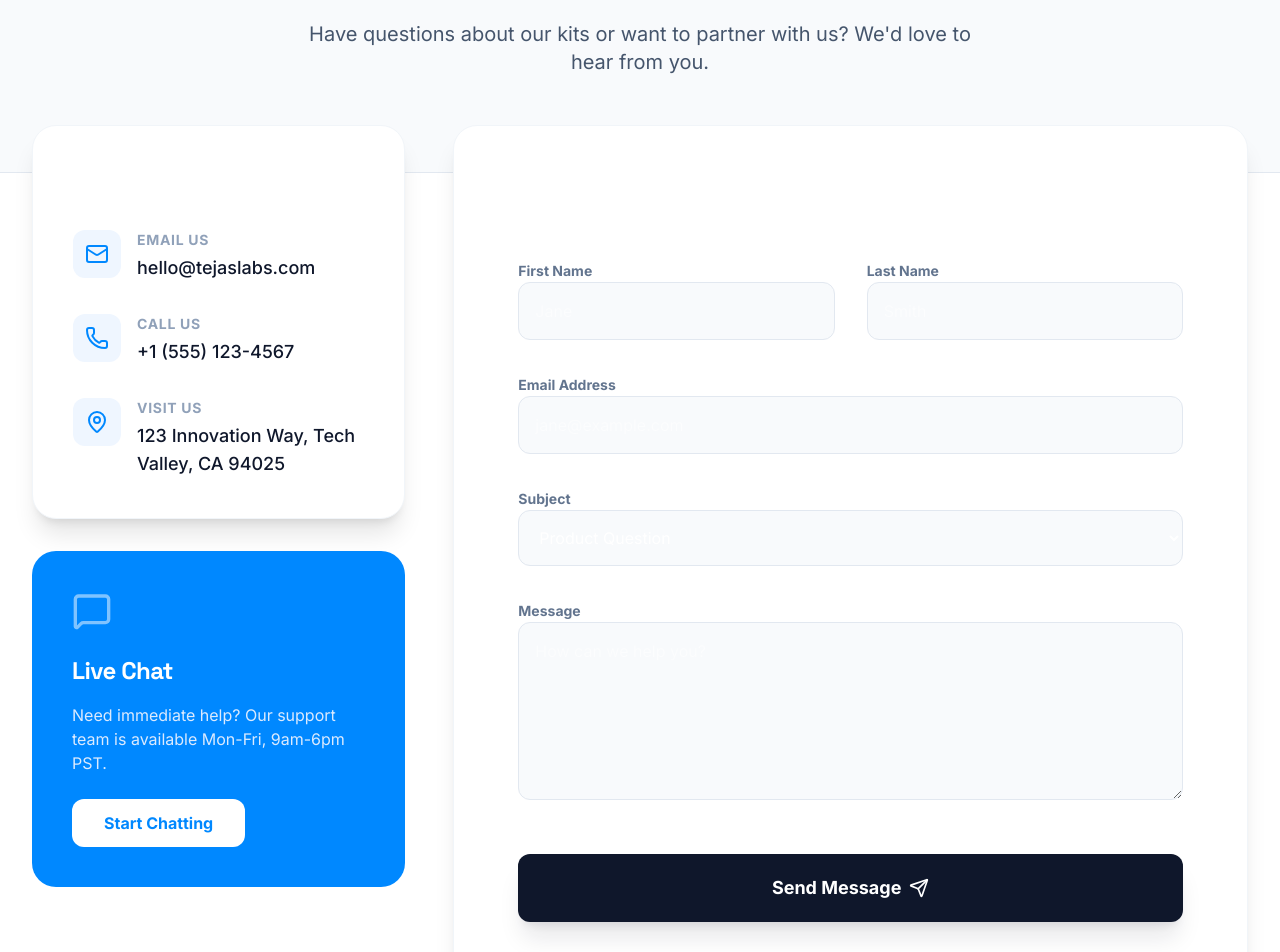
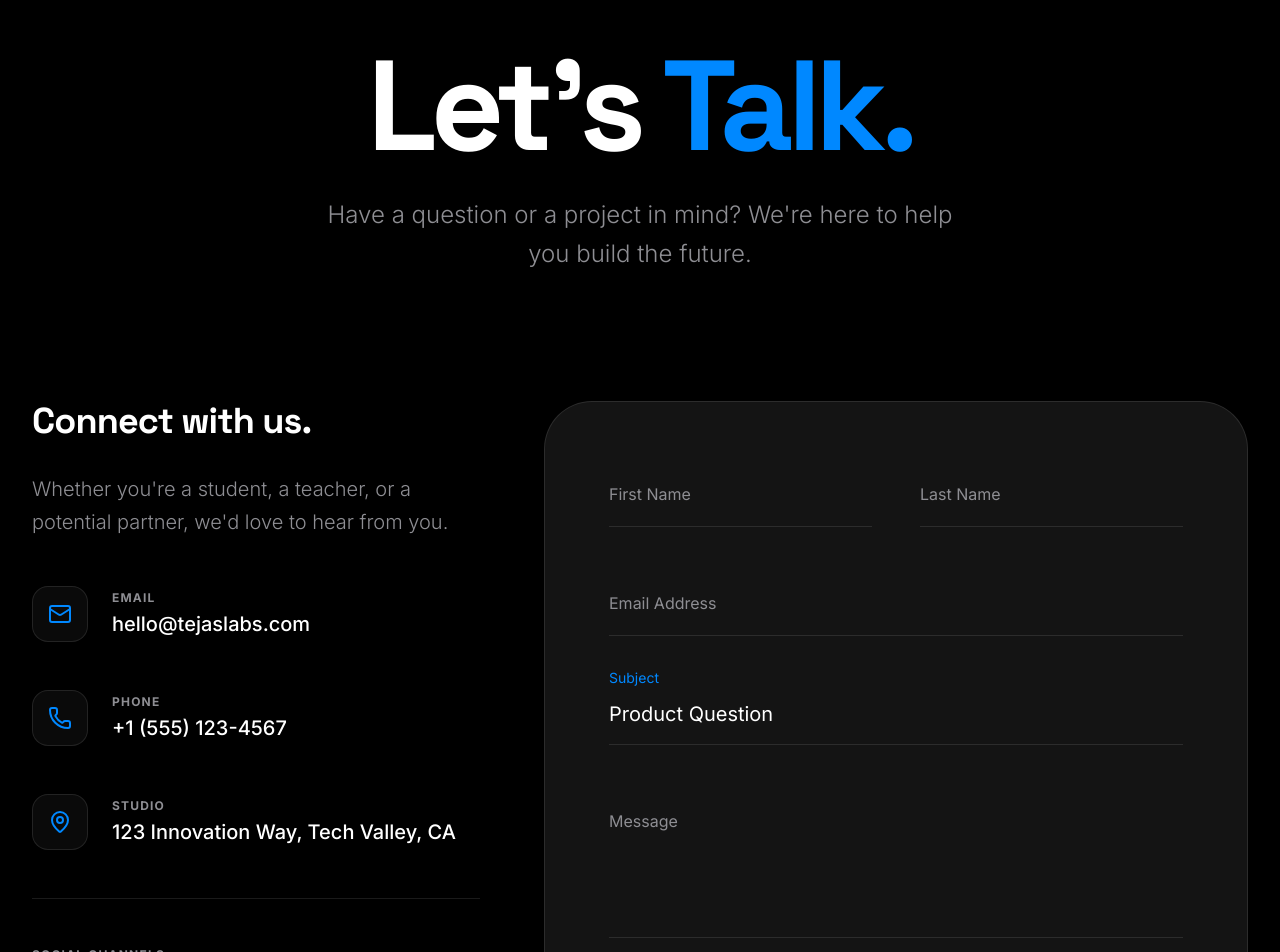
Before and after one commit to TejasLabs-in/TejasLabs, a React (Vite) app: page /contact in a window 1280 px wide. Shown: the part 240-1192 px from the top of the page. Built offline with nearby package versions, Linux system fonts and the light colour scheme.

Commit message:
Update Contact.tsx

```diff
--- a/src/pages/Contact.tsx
+++ b/src/pages/Contact.tsx
@@ -1,102 +1,110 @@
 import { motion } from 'motion/react';
-import { Mail, Phone, MapPin, Send, MessageSquare } from 'lucide-react';
+import { Mail, Phone, MapPin, Send, MessageSquare, Globe, Twitter, Github, Linkedin } from 'lucide-react';
 
 export default function Contact() {
   return (
-    <div className="bg-white min-h-screen pb-24">
-      <header className="bg-slate-50 py-24 border-b border-slate-200">
-        <div className="max-w-7xl mx-auto px-4 sm:px-6 lg:px-8 text-center">
-          <h1 className="text-4xl md:text-6xl font-display font-bold mb-6">Get in Touch</h1>
-          <p className="text-xl text-slate-600 max-w-2xl mx-auto">
-            Have questions about our kits or want to partner with us? We'd love to hear from you.
-          </p>
-        </div>
-      </header>
+    <div className="bg-bg-app text-text-app min-h-screen pt-20 pb-24">
+      {/* Hero */}
+      <section className="py-32 text-center px-4">
+        <motion.h1
+          initial={{ opacity: 0, y: 20 }}
+          animate={{ opacity: 1, y: 0 }}
+          className="text-6xl md:text-9xl font-display font-bold mb-8 tracking-tighter leading-[0.9]"
+        >
+          Let's <span className="text-primary">Talk.</span>
+        </motion.h1>
+        <p className="text-2xl text-text-muted max-w-2xl mx-auto font-light leading-relaxed">
+          Have a question or a project in mind? We're here to help you build the future.
+        </p>
+      </section>
 
-      <div className="max-w-7xl mx-auto px-4 sm:px-6 lg:px-8 -mt-12">
-        <div className="grid lg:grid-cols-3 gap-12">
-          {/* Contact Info */}
-          <div className="lg:col-span-1 space-y-8">
-            <div className="bg-white p-10 rounded-3xl shadow-xl border border-slate-100">
-              <h3 className="text-2xl font-bold mb-8">Contact Information</h3>
-              <div className="space-y-8">
-                <div className="flex items-start gap-4">
-                  <div className="w-12 h-12 bg-blue-50 rounded-xl flex items-center justify-center shrink-0">
-                    <Mail className="text-primary" size={24} />
+      <div className="max-w-7xl mx-auto px-4 sm:px-6 lg:px-8">
+        <div className="grid lg:grid-cols-5 gap-16 items-start">
+          {/* Contact Info - Left Side */}
+          <div className="lg:col-span-2 space-y-12">
+            <div className="space-y-8">
+              <h2 className="text-4xl font-display font-bold tracking-tight">Connect with us.</h2>
+              <p className="text-xl text-text-muted font-light leading-relaxed">
+                Whether you're a student, a teacher, or a potential partner, we'd love to hear from you.
+              </p>
+            </div>
+
+            <div className="space-y-12">
+              {[
+                { icon: <Mail />, label: 'Email', val: 'hello@tejaslabs.com' },
+                { icon: <Phone />, label: 'Phone', val: '+1 (555) 123-4567' },
+                { icon: <MapPin />, label: 'Studio', val: '123 Innovation Way, Tech Valley, CA' }
+              ].map((item, i) => (
+                <div key={i} className="flex items-center gap-6 group">
+                  <div className="w-14 h-14 bg-bg-soft rounded-2xl flex items-center justify-center text-primary border border-border-app group-hover:bg-primary group-hover:text-white transition-all duration-500">
+                    {item.icon}
                   </div>
                   <div>
-                    <p className="text-sm font-bold text-slate-400 uppercase tracking-wider mb-1">Email Us</p>
-                    <p className="text-lg font-medium text-slate-900">hello@tejaslabs.com</p>
+                    <div className="text-xs font-bold uppercase tracking-widest text-text-muted mb-1">{item.label}</div>
+                    <div className="text-xl font-medium">{item.val}</div>
                   </div>
                 </div>
-                <div className="flex items-start gap-4">
-                  <div className="w-12 h-12 bg-blue-50 rounded-xl flex items-center justify-center shrink-0">
-                    <Phone className="text-primary" size={24} />
-                  </div>
-                  <div>
-                    <p className="text-sm font-bold text-slate-400 uppercase tracking-wider mb-1">Call Us</p>
-                    <p className="text-lg font-medium text-slate-900">+1 (555) 123-4567</p>
-                  </div>
-                </div>
-                <div className="flex items-start gap-4">
-                  <div className="w-12 h-12 bg-blue-50 rounded-xl flex items-center justify-center shrink-0">
-                    <MapPin className="text-primary" size={24} />
-                  </div>
-                  <div>
-                    <p className="text-sm font-bold text-slate-400 uppercase tracking-wider mb-1">Visit Us</p>
-                    <p className="text-lg font-medium text-slate-900">123 Innovation Way, Tech Valley, CA 94025</p>
-                  </div>
-                </div>
-              </div>
+              ))}
             </div>
 
-            <div className="bg-primary p-10 rounded-3xl text-white">
-              <MessageSquare size={40} className="mb-6 opacity-50" />
-              <h3 className="text-2xl font-bold mb-4">Live Chat</h3>
-              <p className="text-blue-100 mb-6">Need immediate help? Our support team is available Mon-Fri, 9am-6pm PST.</p>
-              <button className="bg-white text-primary px-8 py-3 rounded-xl font-bold hover:bg-secondary hover:text-slate-900 transition-all">
-                Start Chatting
-              </button>
+            <div className="pt-12 border-t border-border-app">
+              <div className="text-xs font-bold uppercase tracking-widest text-text-muted mb-6">Social Channels</div>
+              <div className="flex gap-6">
+                {[<Twitter />, <Github />, <Linkedin />, <Globe />].map((icon, i) => (
+                  <a key={i} href="#" className="w-12 h-12 bg-bg-soft rounded-xl flex items-center justify-center text-text-muted hover:text-primary hover:bg-white/10 transition-all border border-border-app">
+                    {icon}
+                  </a>
+                ))}
+              </div>
             </div>
           </div>
 
-          {/* Contact Form */}
-          <div className="lg:col-span-2">
-            <div className="bg-white p-10 md:p-16 rounded-3xl shadow-xl border border-slate-100">
-              <h3 className="text-3xl font-bold mb-8">Send us a Message</h3>
-              <form className="grid grid-cols-1 md:grid-cols-2 gap-8">
-                <div className="space-y-2">
-                  <label className="text-sm font-bold text-slate-500">First Name</label>
-                  <input type="text" className="w-full bg-slate-50 border border-slate-200 rounded-xl px-4 py-4 focus:ring-2 focus:ring-primary outline-none transition-all" placeholder="Jane" />
+          {/* Contact Form - Right Side Glass Card */}
+          <div className="lg:col-span-3">
+            <motion.div
+              initial={{ opacity: 0, x: 20 }}
+              animate={{ opacity: 1, x: 0 }}
+              className="glass-form p-12 md:p-16 rounded-[3rem]"
+            >
+              <form className="space-y-12">
+                <div className="grid md:grid-cols-2 gap-12">
+                  <div className="relative group">
+                    <input type="text" id="fname" className="w-full bg-transparent border-b border-border-app py-4 outline-none focus:border-primary transition-colors peer text-xl" placeholder=" " />
+                    <label htmlFor="fname" className="absolute left-0 top-4 text-text-muted transition-all peer-focus:-top-4 peer-focus:text-sm peer-focus:text-primary peer-[:not(:placeholder-shown)]:-top-4 peer-[:not(:placeholder-shown)]:text-sm">First Name</label>
+                  </div>
+                  <div className="relative group">
+                    <input type="text" id="lname" className="w-full bg-transparent border-b border-border-app py-4 outline-none focus:border-primary transition-colors peer text-xl" placeholder=" " />
+                    <label htmlFor="lname" className="absolute left-0 top-4 text-text-muted transition-all peer-focus:-top-4 peer-focus:text-sm peer-focus:text-primary peer-[:not(:placeholder-shown)]:-top-4 peer-[:not(:placeholder-shown)]:text-sm">Last Name</label>
+                  </div>
                 </div>
-                <div className="space-y-2">
-                  <label className="text-sm font-bold text-slate-500">Last Name</label>
-                  <input type="text" className="w-full bg-slate-50 border border-slate-200 rounded-xl px-4 py-4 focus:ring-2 focus:ring-primary outline-none transition-all" placeholder="Smith" />
+
+                <div className="relative group">
+                  <input type="email" id="email" className="w-full bg-transparent border-b border-border-app py-4 outline-none focus:border-primary transition-colors peer text-xl" placeholder=" " />
+                  <label htmlFor="email" className="absolute left-0 top-4 text-text-muted transition-all peer-focus:-top-4 peer-focus:text-sm peer-focus:text-primary peer-[:not(:placeholder-shown)]:-top-4 peer-[:not(:placeholder-shown)]:text-sm">Email Address</label>
                 </div>
-                <div className="md:col-span-2 space-y-2">
-                  <label className="text-sm font-bold text-slate-500">Email Address</label>
-                  <input type="email" className="w-full bg-slate-50 border border-slate-200 rounded-xl px-4 py-4 focus:ring-2 focus:ring-primary outline-none transition-all" placeholder="jane@example.com" />
+
+                <div className="relative group">
+                  <select id="subject" className="w-full bg-transparent border-b border-border-app py-4 outline-none focus:border-primary transition-colors peer text-xl appearance-none">
+                    <option className="bg-bg-app">Product Question</option>
+                    <option className="bg-bg-app">School Partnership</option>
+                    <option className="bg-bg-app">Order Support</option>
+                    <option className="bg-bg-app">Other</option>
+                  </select>
+                  <label htmlFor="subject" className="absolute left-0 -top-4 text-sm text-primary">Subject</label>
                 </div>
-                <div className="md:col-span-2 space-y-2">
-                  <label className="text-sm font-bold text-slate-500">Subject</label>
-                  <select className="w-full bg-slate-50 border border-slate-200 rounded-xl px-4 py-4 focus:ring-2 focus:ring-primary outline-none transition-all">
-                    <option>Product Question</option>
-                    <option>School Partnership</option>
-                    <option>Order Support</option>
-                    <option>Other</option>
-                  </select>
+
+                <div className="relative group">
+                  <textarea id="message" rows={4} className="w-full bg-transparent border-b border-border-app py-4 outline-none focus:border-primary transition-colors peer text-xl resize-none" placeholder=" "></textarea>
+                  <label htmlFor="message" className="absolute left-0 top-4 text-text-muted transition-all peer-focus:-top-4 peer-focus:text-sm peer-focus:text-primary peer-[:not(:placeholder-shown)]:-top-4 peer-[:not(:placeholder-shown)]:text-sm">Message</label>
                 </div>
-                <div className="md:col-span-2 space-y-2">
-                  <label className="text-sm font-bold text-slate-500">Message</label>
-                  <textarea rows={6} className="w-full bg-slate-50 border border-slate-200 rounded-xl px-4 py-4 focus:ring-2 focus:ring-primary outline-none transition-all" placeholder="How can we help you?"></textarea>
-                </div>
-                <div className="md:col-span-2 pt-4">
-                  <button className="w-full bg-slate-900 text-white py-5 rounded-xl font-bold hover:bg-primary transition-all flex items-center justify-center gap-2 text-lg shadow-xl shadow-slate-900/10">
-                    Send Message <Send size={20} />
+
+                <div className="pt-8">
+                  <button className="w-full bg-primary text-white py-6 rounded-full font-bold hover:bg-blue-600 transition-all flex items-center justify-center gap-3 text-xl shadow-2xl shadow-blue-500/20">
+                    Send Message <Send size={24} />
                   </button>
                 </div>
               </form>
-            </div>
+            </motion.div>
           </div>
         </div>
       </div>
```
